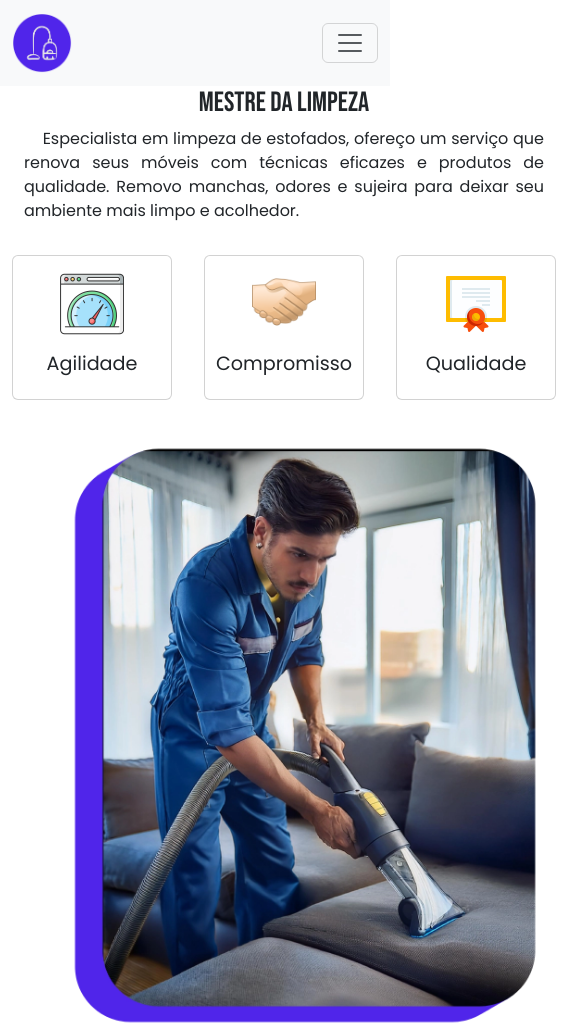
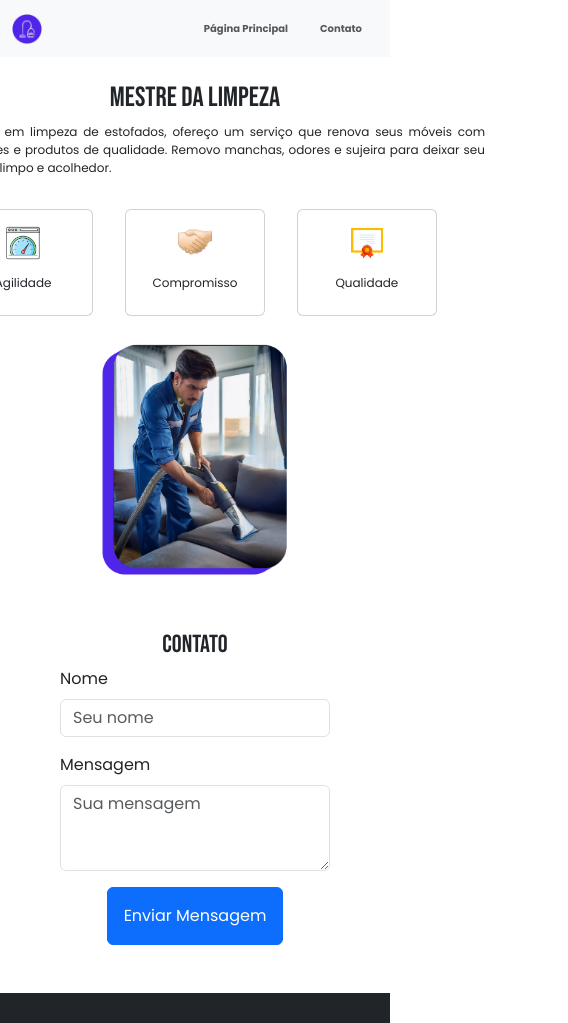
Before and after one commit to leonamCruz/SiteMestreDaLimpeza, a plain HTML site: page index.html in a window 390 px wide. Shown: the top 1023 px of the page, 568 px wide, since content can reach past the window. Drawn offline with Linux system fonts and the light colour scheme.

Commit message:
Melhorias para Mobile

```diff
--- a/index.html
+++ b/index.html
@@ -53,13 +53,41 @@
         h1, h2, h3 {
             font-family: 'Bebas Neue', sans-serif;
         }
+        @media (max-width: 800px) {
+            .navbar-brand img {
+                width: 30px;
+                height: 30px;
+            }
+            nav{
+                display: flex;
+                justify-content: center;
+                font-size: 10px;
+            }
+            p{
+                font-size: 12px;
+            }
+            #tres-cards{
+                width: 90%;
+                padding-inline: 30px;
+            }
+            #tres-cards img{
+                width: 25%;
+
+            }
+            h5{
+                font-size: 12px;
+            }
+            #pessoa-trampando{
+                width: 200px;
+            }
+        }
 
     </style>
 </head>
 
 <body id="pagina-principal">
 <!-- Barra de navegação  -->
-<nav class="navbar navbar-expand-lg bg-body-tertiary">
+<nav class="navbar navbar-expand bg-body-tertiary">
     <div class="container">
         <a class="navbar-brand">
             <img src="images/logo-menor.webp" alt="Logo" width="60" height="60">
@@ -81,20 +109,19 @@
         </div>
     </div>
 </nav>
-<!-- Fim da Barra  -->
 
-<!-- Texto inicial e imagem -->
+<br>
 
-<div class="container d-flex justify-content-evenly">
+<div class="container d-flex justify-content-center">
     <div class="row align-items-center">
         <div class="col-md d-flex justify-content-center align-items-center flex-column">
             <h1 class="h1" style="font-family: 'Bebas Neue', sans-serif">Mestre da Limpeza</h1>
-            <p class="container" style="text-align: justify">
+            <p id="texto-especialista" class="container" style="text-align: justify">
                 &nbsp;&nbsp;&nbsp;&nbsp;Especialista em limpeza de estofados, ofereço um serviço que renova seus móveis
                 com técnicas eficazes e produtos de qualidade. Removo manchas, odores e sujeira para deixar seu ambiente
                 mais limpo e acolhedor.
             </p>
-            <div class="d-flex mt-3" style="gap: 2rem">
+            <div id="tres-cards" class="d-flex mt-3" style="gap: 2rem">
                 <div class="card mb-3 align-items-center" style="width: 10rem;">
                     <img class="mt-3" src="images/speed.png" alt="Um velocimetro" width="64">
                     <div class="card-body">
@@ -117,8 +144,8 @@
         </div>
 
 
-        <div class="col-md d-flex justify-content-end">
-            <img src="images/cidadao.webp" alt="pessoa trabalhando com uma extratora de lavagem a seco" width="500">
+        <div class="col-md d-flex justify-content-center">
+            <img id="pessoa-trampando" src="images/cidadao.webp" alt="pessoa trabalhando com uma extratora de lavagem a seco" width="500px">
         </div>
     </div>
 </div>
```
